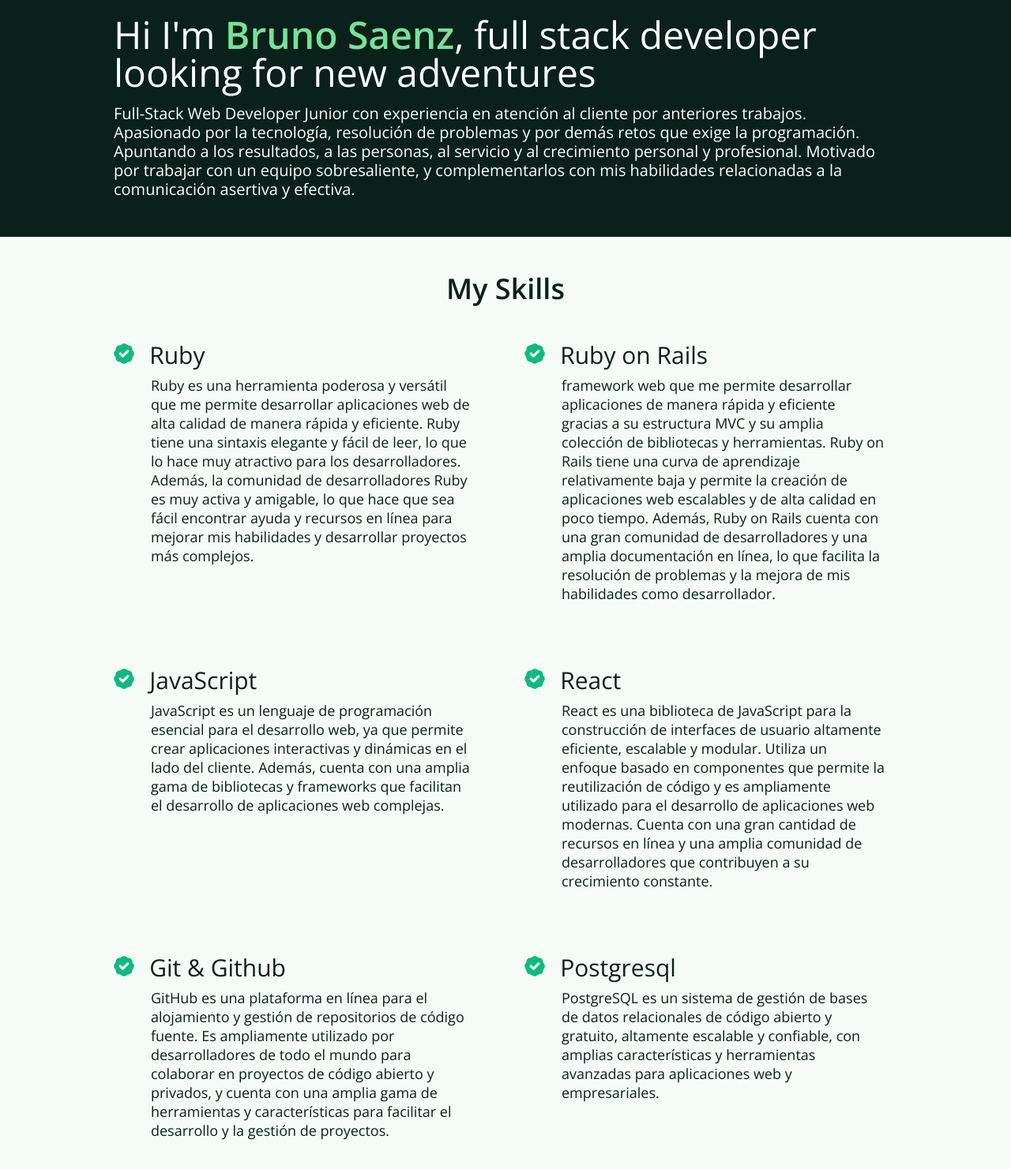
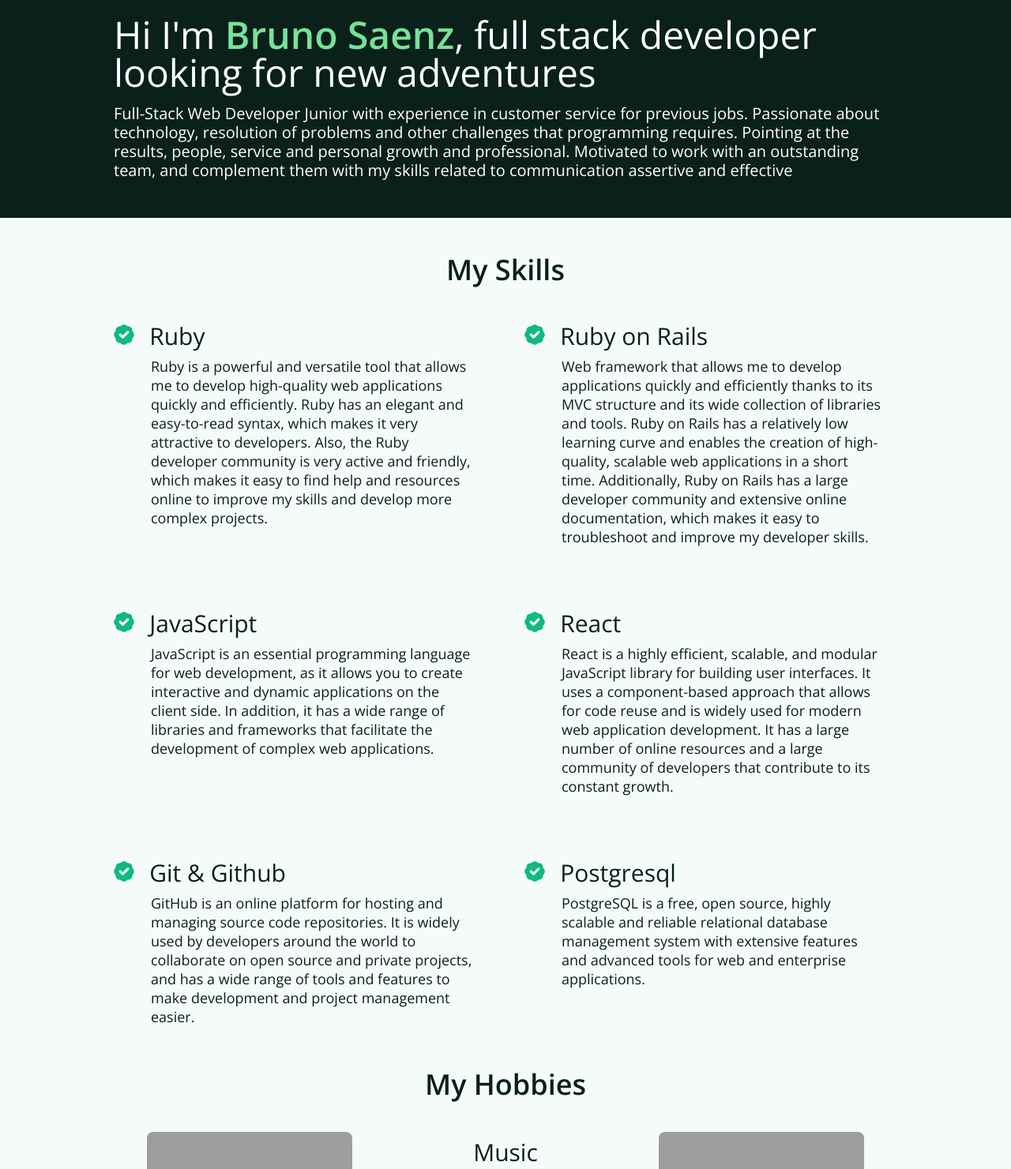
Before and after one commit to Brunosz19/Codeable-UI-Bruno.sz19, a plain HTML site: page about.html in a window 1280 px wide. Shown: the part 160-1641 px from the top of the page at 79% size. Drawn offline with nearby package versions, Linux system fonts and the light colour scheme; grey boxes are pictures that could not be loaded.

Commit message:
ADD: change the language of the description

```diff
--- a/about.html
+++ b/about.html
@@ -55,13 +55,13 @@
           full stack developer looking for new adventures
         </h2>
         <p class="text-xl light">
-          Full-Stack Web Developer Junior con experiencia en atención al cliente
-          por anteriores trabajos. Apasionado por la tecnología, resolución de
-          problemas y por demás retos que exige la programación. Apuntando a los
-          resultados, a las personas, al servicio y al crecimiento personal y
-          profesional. Motivado por trabajar con un equipo sobresaliente, y
-          complementarlos con mis habilidades relacionadas a la comunicación
-          asertiva y efectiva.
+          Full-Stack Web Developer Junior with experience in customer service
+          for previous jobs. Passionate about technology, resolution of
+          problems and other challenges that programming requires. Pointing at the
+          results, people, service and personal growth and
+          professional. Motivated to work with an outstanding team, and
+          complement them with my skills related to communication
+          assertive and effective
         </p>
       </div>
     </section>
@@ -81,7 +81,7 @@
               />Ruby
             </h3>
             <p class="text-lg light my-0.5" style="margin-left: 47px">
-              Ruby es una herramienta poderosa y versátil que me permite desarrollar aplicaciones web de alta calidad de manera rápida y eficiente. Ruby tiene una sintaxis elegante y fácil de leer, lo que lo hace muy atractivo para los desarrolladores. Además, la comunidad de desarrolladores Ruby es muy activa y amigable, lo que hace que sea fácil encontrar ayuda y recursos en línea para mejorar mis habilidades y desarrollar proyectos más complejos.
+              Ruby is a powerful and versatile tool that allows me to develop high-quality web applications quickly and efficiently. Ruby has an elegant and easy-to-read syntax, which makes it very attractive to developers. Also, the Ruby developer community is very active and friendly, which makes it easy to find help and resources online to improve my skills and develop more complex projects.
             </p>
           </div>
           <div class="article-summary__card">
@@ -93,7 +93,7 @@
               />Ruby on Rails
             </h3>
             <p class="text-lg light my-0.5" style="margin-left: 47px">
-              framework web que me permite desarrollar aplicaciones de manera rápida y eficiente gracias a su estructura MVC y su amplia colección de bibliotecas y herramientas. Ruby on Rails tiene una curva de aprendizaje relativamente baja y permite la creación de aplicaciones web escalables y de alta calidad en poco tiempo. Además, Ruby on Rails cuenta con una gran comunidad de desarrolladores y una amplia documentación en línea, lo que facilita la resolución de problemas y la mejora de mis habilidades como desarrollador.
+              Web framework that allows me to develop applications quickly and efficiently thanks to its MVC structure and its wide collection of libraries and tools. Ruby on Rails has a relatively low learning curve and enables the creation of high-quality, scalable web applications in a short time. Additionally, Ruby on Rails has a large developer community and extensive online documentation, which makes it easy to troubleshoot and improve my developer skills.
             </p>
           </div>
           <div class="article-summary__card">
@@ -105,7 +105,7 @@
               />JavaScript
             </h3>
             <p class="text-lg light my-0.5" style="margin-left: 47px">
-              JavaScript es un lenguaje de programación esencial para el desarrollo web, ya que permite crear aplicaciones interactivas y dinámicas en el lado del cliente. Además, cuenta con una amplia gama de bibliotecas y frameworks que facilitan el desarrollo de aplicaciones web complejas.
+              JavaScript is an essential programming language for web development, as it allows you to create interactive and dynamic applications on the client side. In addition, it has a wide range of libraries and frameworks that facilitate the development of complex web applications.
             </p>
           </div>
           <div class="article-summary__card">
@@ -117,7 +117,7 @@
               />React
             </h3>
             <p class="text-lg light my-0.5" style="margin-left: 47px">
-              React es una biblioteca de JavaScript para la construcción de interfaces de usuario altamente eficiente, escalable y modular. Utiliza un enfoque basado en componentes que permite la reutilización de código y es ampliamente utilizado para el desarrollo de aplicaciones web modernas. Cuenta con una gran cantidad de recursos en línea y una amplia comunidad de desarrolladores que contribuyen a su crecimiento constante.
+              React is a highly efficient, scalable, and modular JavaScript library for building user interfaces. It uses a component-based approach that allows for code reuse and is widely used for modern web application development. It has a large number of online resources and a large community of developers that contribute to its constant growth.
             </p>
           </div>
           <div class="article-summary__card">
@@ -129,7 +129,7 @@
               />Git & Github
             </h3>
             <p class="text-lg light my-0.5" style="margin-left: 47px">
-              GitHub es una plataforma en línea para el alojamiento y gestión de repositorios de código fuente. Es ampliamente utilizado por desarrolladores de todo el mundo para colaborar en proyectos de código abierto y privados, y cuenta con una amplia gama de herramientas y características para facilitar el desarrollo y la gestión de proyectos.
+              GitHub is an online platform for hosting and managing source code repositories. It is widely used by developers around the world to collaborate on open source and private projects, and has a wide range of tools and features to make development and project management easier.
             </p>
           </div>
           <div class="article-summary__card">
@@ -141,7 +141,7 @@
               />Postgresql
             </h3>
             <p class="text-lg light my-0.5" style="margin-left: 47px">
-              PostgreSQL es un sistema de gestión de bases de datos relacionales de código abierto y gratuito, altamente escalable y confiable, con amplias características y herramientas avanzadas para aplicaciones web y empresariales.
+              PostgreSQL is a free, open source, highly scalable and reliable relational database management system with extensive features and advanced tools for web and enterprise applications.
             </p>
           </div>
         </div>
```
